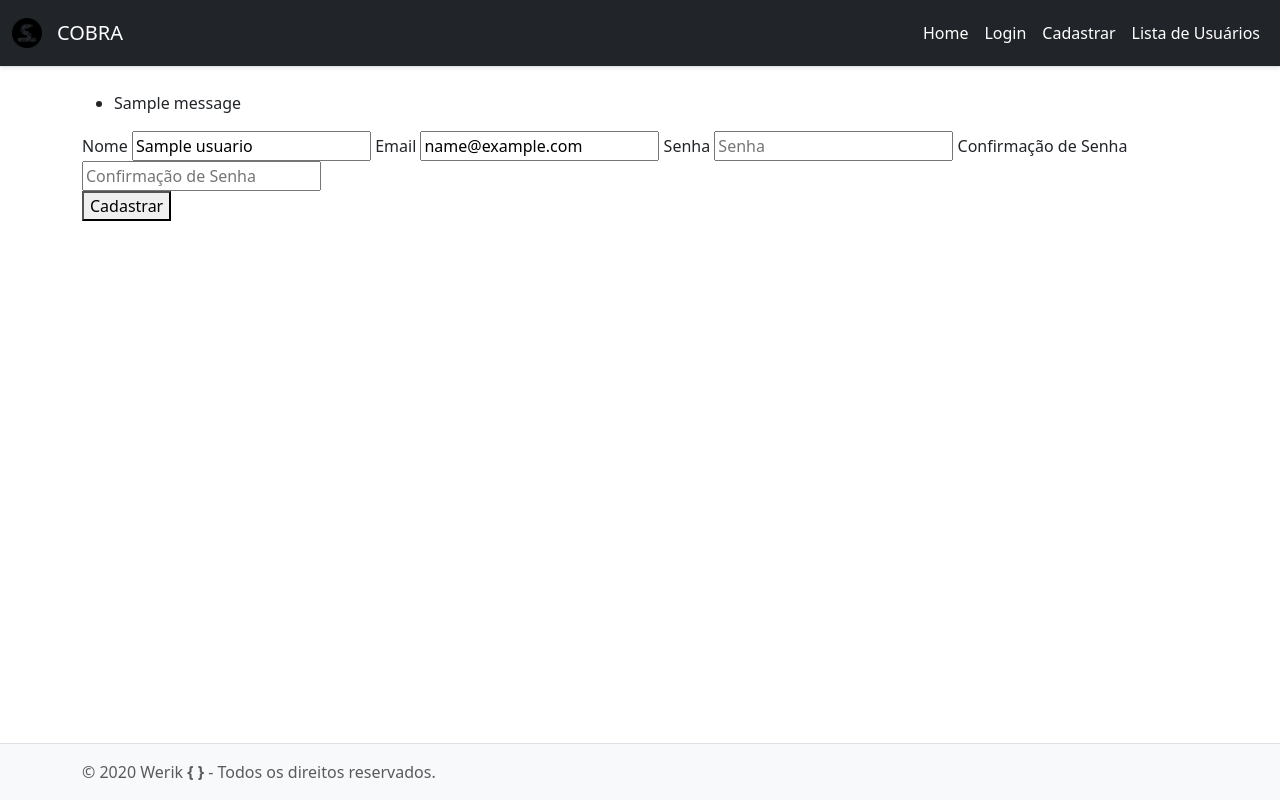
After one commit to Werik-Sousa/microblog-py, a Python web app: template app/templates/usuarios_update.html in a window 1280 px wide. The commit adds this page. Run offline with Jinja, Linux system fonts and the light colour scheme; the template is opened without the code that fills it: most values are stand-ins (such as "Sample title", 1, 10 or a date in 2020); one stand-in notice (Sample message) is shown.

Commit message:
crud finalizado

```diff
--- a/app/static/css/styles.css
+++ b/app/static/css/styles.css
@@ -1,6 +1,10 @@
-body {
-    margin: 10;
+html, body {
+    height: 100%;
     font-family: Arial, sans-serif;
+}
+body{
+    display: flex;
+    flex-direction: column;
 }
 .navbar {
     background-color: #333;
@@ -18,3 +22,18 @@ body {
     background-color: #555;
     border-radius: 5px;
 }
+.container {
+    flex: 1;
+}
+span {
+    font-weight: bold;
+}
+
+/*create*/
+.card {
+    max-width: 500px;
+    margin: 0 auto;
+}
+h2 {
+    font-weight: bold;
+}
--- a/app/templates/base.html
+++ b/app/templates/base.html
@@ -1,24 +1,59 @@
 <!DOCTYPE html>
 <html lang="pt-br">
+
 <head>
     <meta charset="UTF-8">
     <meta name="viewport" content="width=device-width, initial-scale=1.0">
     <link rel="stylesheet" href="{{ url_for('static', filename='css/styles.css') }}">
     <!-- Bootstrap CSS -->
-    <link href="https://cdn.jsdelivr.net/npm/bootstrap@4.6.2/dist/css/bootstrap.min.css" rel="stylesheet">
+    <link href="https://cdn.jsdelivr.net/npm/bootstrap@5.3.2/dist/css/bootstrap.min.css" rel="stylesheet">
     <title>Microblog</title>
 </head>
+
 <body>
-    <nav class="navbar">
-        <a href="/index">Home</a>
-        <a href="/login">login</a>
-        <a href="/usuarios/create">Cadastrar</a>
-        <a href="/contato">Contato</a>
-        <a href="/list">lista de usuarios</a>
+    <nav class="navbar navbar-expand-lg bg-dark border-bottom shadow-sm">
+        <div class="container-fluid">
+            <img src="/app/static/img/snake_15046130.png" alt="Logo" width="30" height="30"
+                class="d-inline-block align-text-top">
+            <a class="navbar-brand" href="/index">
+                COBRA
+            </a>
+            <button class="navbar-toggler" type="button" data-bs-toggle="collapse" data-bs-target="#navbarNav"
+                aria-controls="navbarNav" aria-expanded="false" aria-label="Alternar navegação">
+                <span class="navbar-toggler-icon"></span>
+            </button>
+            <div class="collapse navbar-collapse" id="navbarNav">
+                <ul class="navbar-nav ms-auto">
+                    <li class="nav-item">
+                        <a class="nav-link" href="/index">Home</a>
+                    </li>
+                    <li class="nav-item">
+                        <a class="nav-link" href="/login">Login</a>
+                    </li>
+                    <li class="nav-item">
+                        <a class="nav-link" href="/usuarios/create">Cadastrar</a>
+                    </li>
+                    <li class="nav-item">
+                        <a class="nav-link" href="/usuarios/list">Lista de Usuários</a>
+                    </li>
+                </ul>
+            </div>
+        </div>
     </nav>
 
-    {% block conteudo %}
-    {% endblock %}
+    <div class="container mt-4">
+        {% block conteudo %}
+        {% endblock %}
+    </div>
+    <footer class="bg-light text-center text-lg-start border-top mt-auto py-3">
+        <div class="container">
+            <p class="mb-0 text-muted">
+                &copy; {{ now.year }} Werik <span>{ }</span> - Todos os direitos reservados.
+            </p>
+        </div>
+    </footer>
+    <!-- Bootstrap JS -->
+    <script src="https://cdn.jsdelivr.net/npm/bootstrap@5.3.2/dist/js/bootstrap.bundle.min.js"></script>
+</body>
 
-</body>
 </html>
--- /dev/null
+++ b/app/templates/usuarios_update.html
@@ -0,0 +1,27 @@
+{% extends 'base.html' %}
+
+{% block conteudo %}
+
+{% set mensagens = get_flashed_messages() %}
+    {% if mensagens %}
+        <ul>
+            {% for mensagem in mensagens %}
+                <li>{{ mensagem }}</li>
+            {% endfor %}
+        </ul>
+    {% endif %}
+<form method="post" action="/usuarios/update/{{ usuario.id }}">
+    <div>
+      <label>Nome</label>
+      <input type="text" name="nome" placeholder="Nome" value="{{ usuario.nome }}" >
+      <label>Email</label>
+      <input type="text" name="email" placeholder="Email" value="{{ usuario.email }}" >
+      <label>Senha</label>
+      <input type="password" name="senha" placeholder="Senha" >
+      <label>Confirmação de Senha</label>
+      <input type="password" name="csenha" placeholder="Confirmação de Senha" >
+    </div>
+    <button type="submit" value="Cadastrar">Cadastrar</button>
+  </form>
+
+    {% endblock %}
```
Also changed, not shown: app/routers/routes.py (+5 -3 lines), app/routers/usuarios.py (+48 -5 lines), app/templates/contato.html (deleted, +0 -7 lines), app/templates/usuarios_delete.html (added, +18 -0 lines), app/templates/usuarios_list.html (+6 -7 lines), app/static/css/img/snake_15046130.png (added), instance/meubanco.sqlite.
